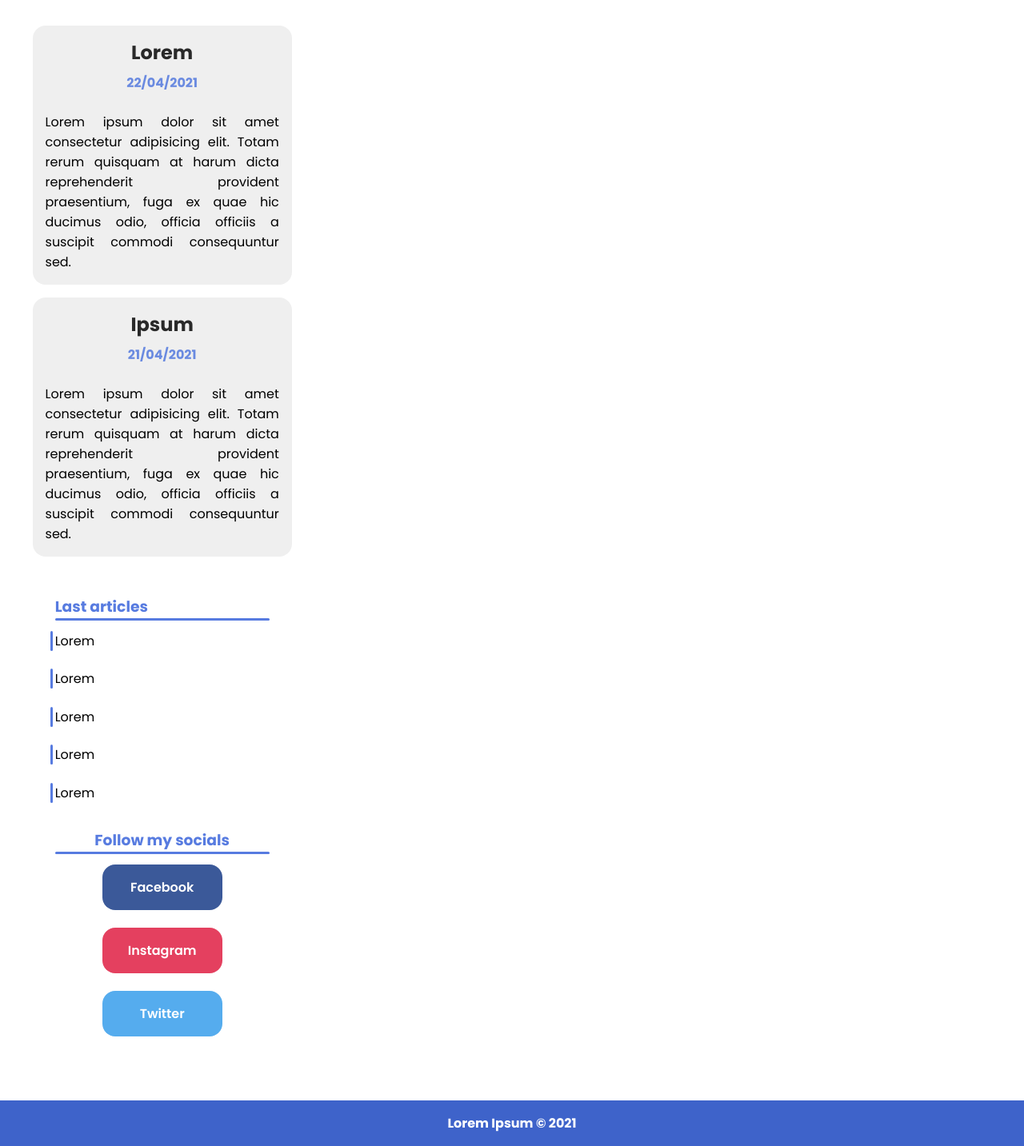
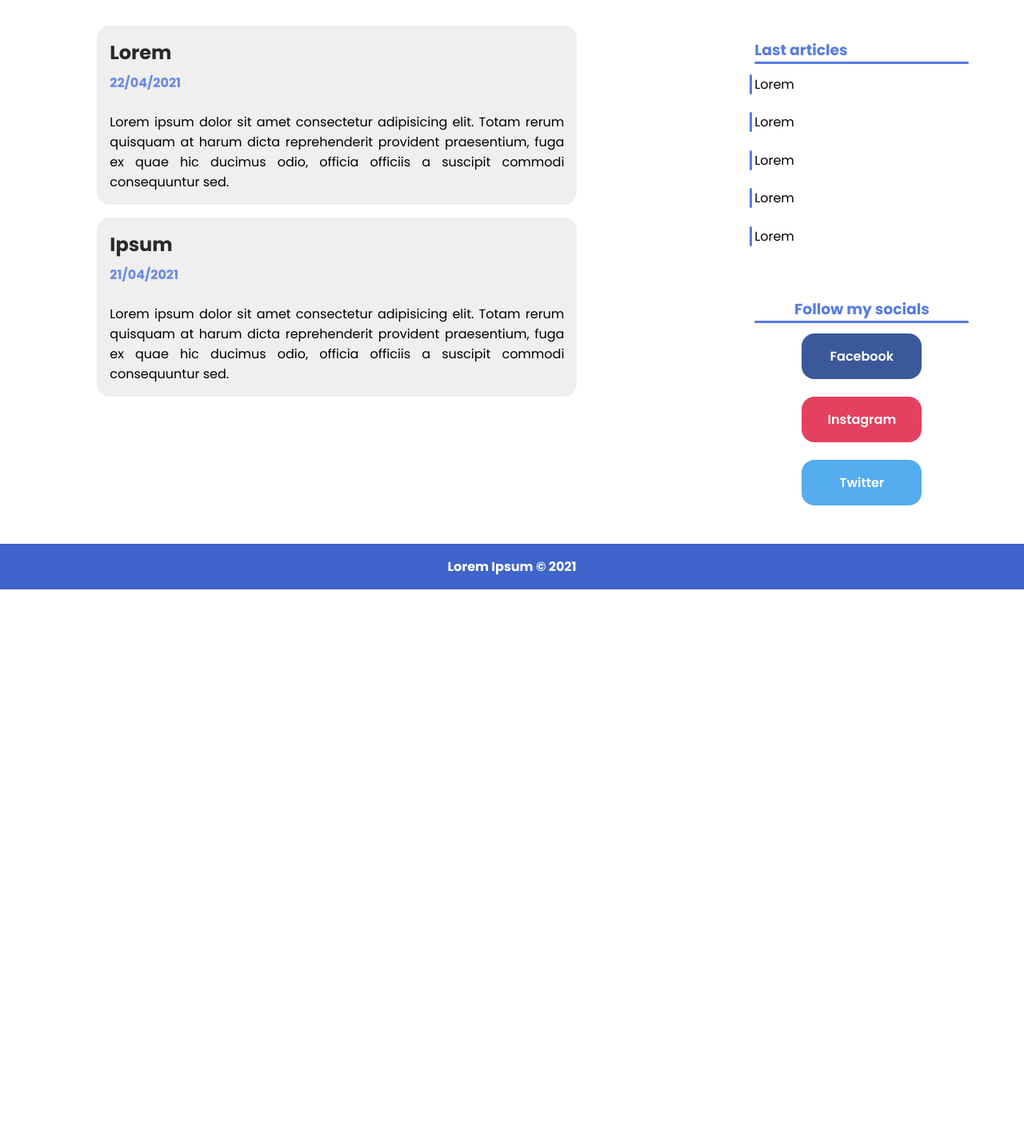
Before and after one commit to josee-fernandes/blog-ipsum, a PHP site: page / in a window 1280 px wide. Shown: the part 112-1545 px from the top of the page at 80% size. After the commit the page ends 849 px from the top, so only its background shows below. Run offline with PHP 8.4, Linux system fonts and the light colour scheme.

Commit message:
Update for media queries

```diff
--- a/css/style.scss
+++ b/css/style.scss
@@ -92,6 +92,7 @@
 
     &__first{
         padding: 1rem;
+        width: 100%;
 
         h3{
             color: var(--clr-primary);
@@ -144,6 +145,7 @@
 
     &__second{
         padding: 1rem;
+        width: 100%;
 
         h3{
             color: var(--clr-primary);
@@ -225,6 +227,24 @@
             'RC AD'
             'FT FT';
     }
+
+    .hero{ grid-area: HR; }
+
+    .recent{
+        .article{
+            &__title{
+                text-align: left;
+            }
+
+            &__date{
+                text-align: left;
+            }
+        }
+    }
+
+    .additional{ grid-area: AD; }
+
+    .footer{ grid-area: FT; }
 }
 
 @media screen and (min-width: 1024px){
--- a/index.html
+++ b/index.html
@@ -14,8 +14,7 @@
         <header class="hero">
             <h1>Lorem Ipsum</h1>
         </header>
-        <div class="container">
-            <main class="recent">
+        <main class="recent container">
             <article class="article">
                 <h2 class="article__title">Lorem</h2>
                 <h4 class="article__date">22/04/2021</h4>
@@ -31,7 +30,7 @@
                 </p>
             </article>
         </main>
-            <section class="additional">
+        <section class="additional container">
             <nav class="additional__first">
                 <h3>Last articles</h3>
                 <ul class="last-ones-list">
@@ -67,7 +66,6 @@
                 </ul>
             </nav>
         </section>
-        </div>
         <footer class="footer">
             <h4>Lorem Ipsum © 2021</h4>
         </footer>
```
Also changed, not shown: css/style.css (+26 -0 lines), css/style.min.css, 2 other files. Lines whose indentation alone changed are shown as unchanged.
